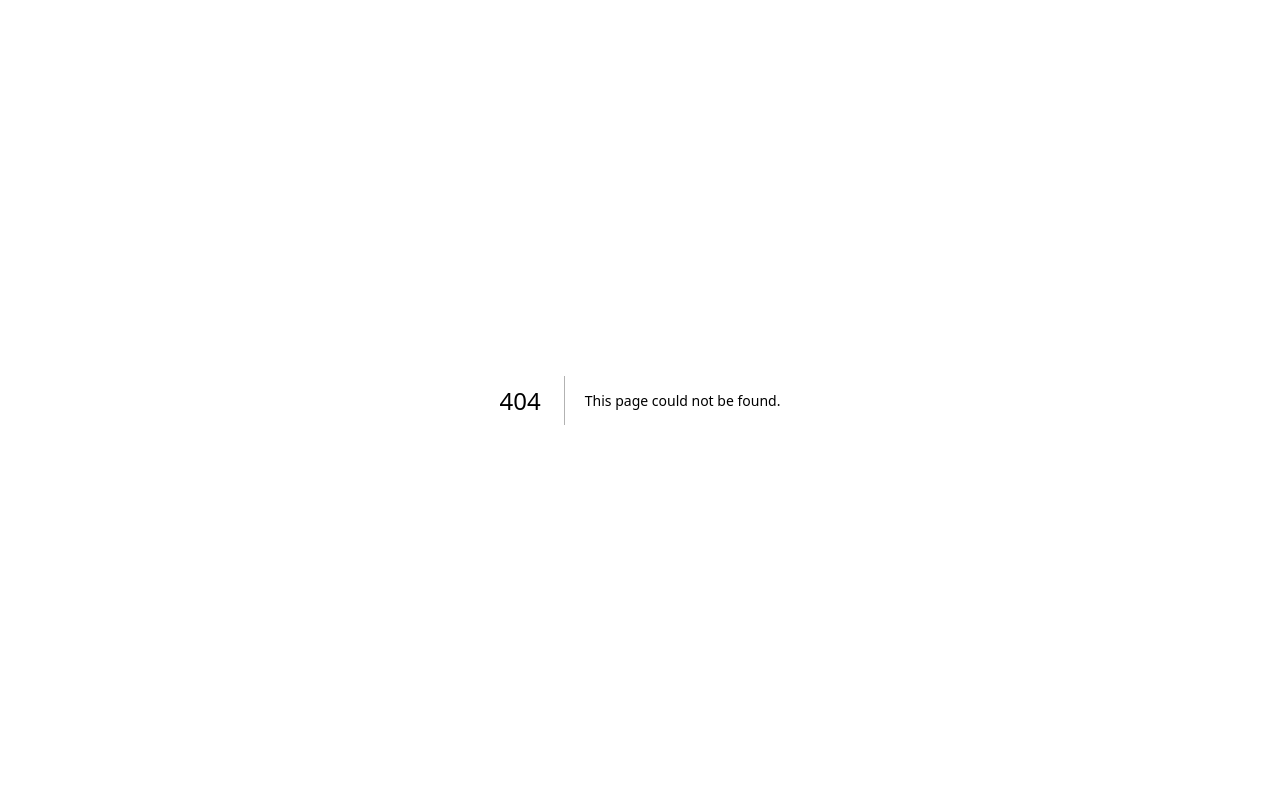
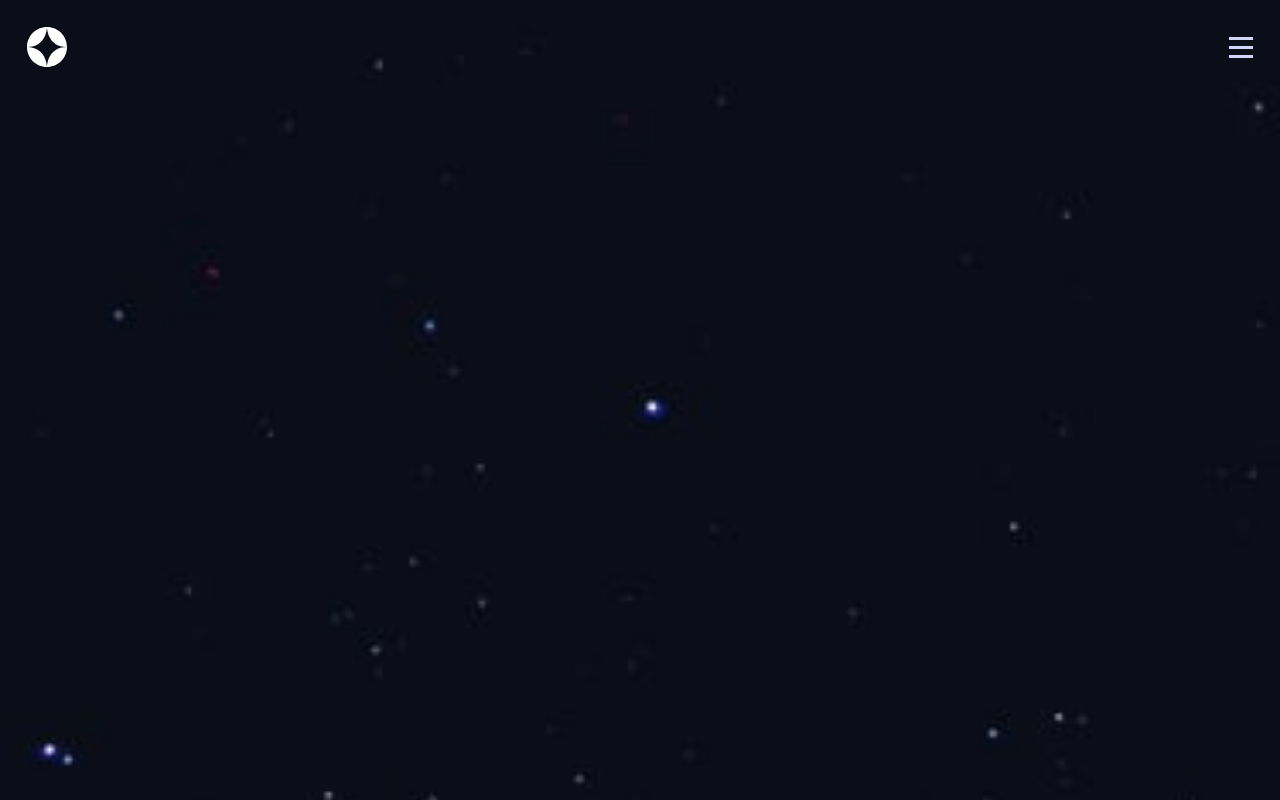
Before and after one commit to jkamin61/space-tourism, a Next.js app: page /destination in a window 1280 px wide. Before the commit this address had no page. Built offline with nearby package versions, Linux system fonts and the light colour scheme.

Commit message:
destination page structure

```diff
--- /dev/null
+++ b/app/destination/page.tsx
@@ -0,0 +1,14 @@
+import Navigation from "@/app/components/nav";
+
+
+export default function Destination() {
+
+    return (
+        <div className="min-h-screen min-w-full bg-cover bg-space-pattern-mobile">
+            <Navigation/>
+            <main>
+
+            </main>
+        </div>
+    )
+}
```
